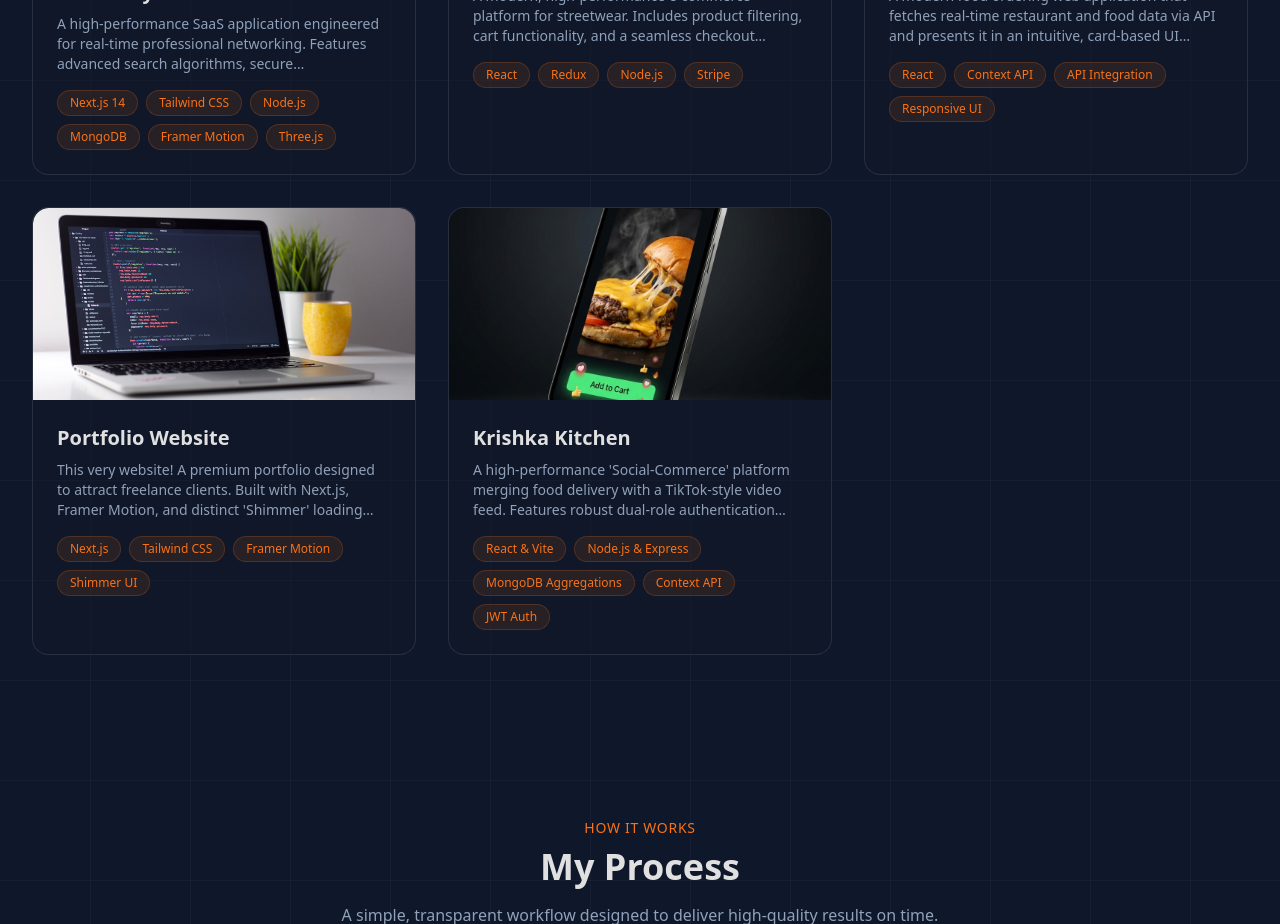
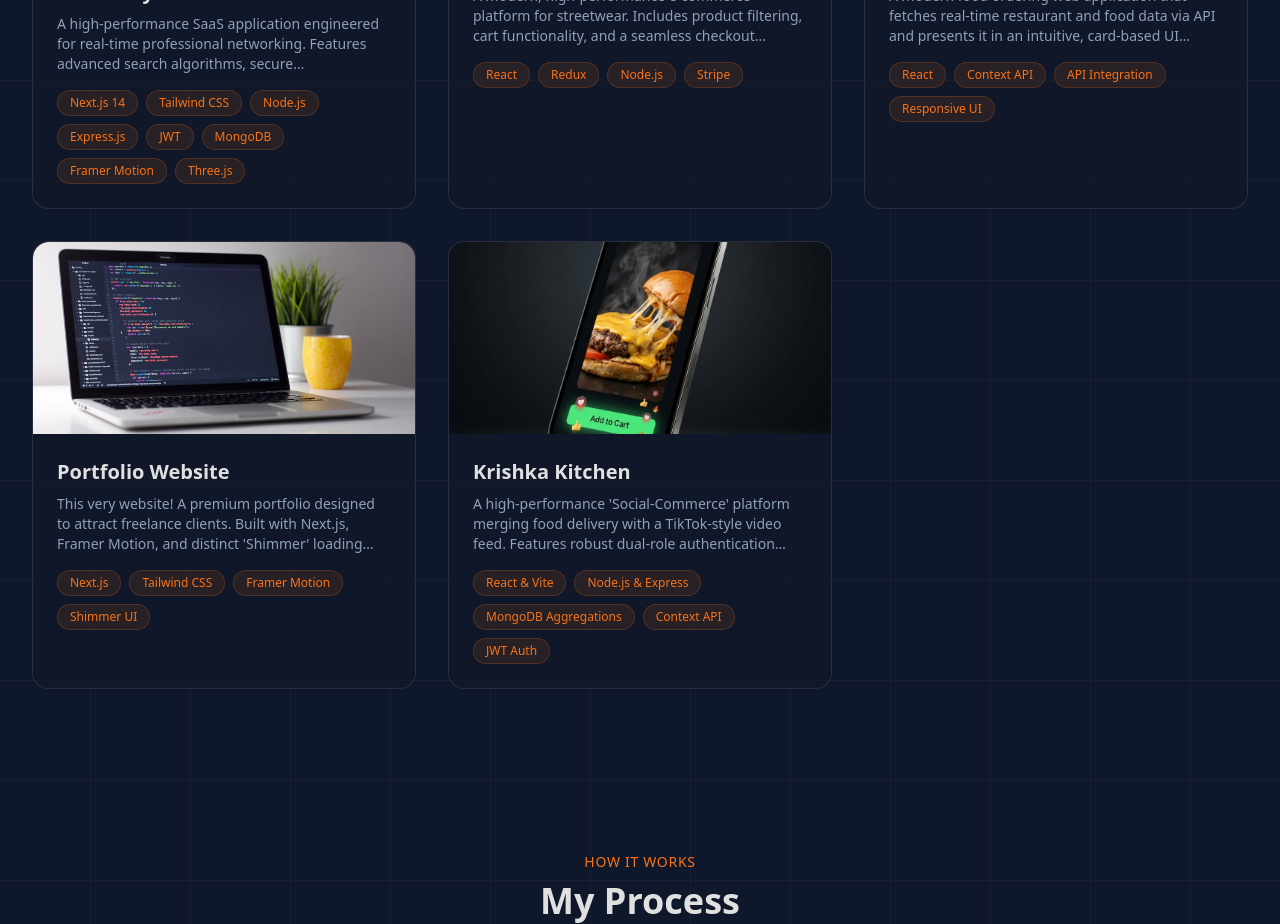
Before and after one commit to Krish9006/portfolio_krish, a Next.js app: page / in a window 1280 px wide. Shown: the part 3020-3944 px from the top of the page. Built offline with nearby package versions, Linux system fonts and the light colour scheme.

Commit message:
skillsync backend added

```diff
--- a/components/Projects.jsx
+++ b/components/Projects.jsx
@@ -10,7 +10,7 @@ const projects = [
    {
     title: "SkillSync - Premium Team Discovery Platform",
     description: "A high-performance SaaS application engineered for real-time professional networking. Features advanced search algorithms, secure authentication, and a 3D interactive UI that revolutionizes how developers connect.",
-    tags: ["Next.js 14", "Tailwind CSS", "Node.js", "MongoDB", "Framer Motion", "Three.js"],
+    tags: ["Next.js 14", "Tailwind CSS", "Node.js", "Express.js", "JWT", "MongoDB", "Framer Motion", "Three.js"],
     image: "/images/skillsync_hd.png",
     github: "https://github.com/Krish9006/SkillSync-",
     demo: "https://skillsynkrish.netlify.app/",
```
